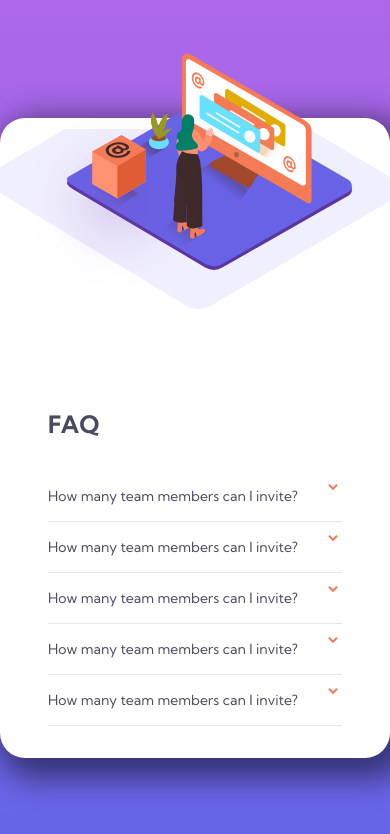
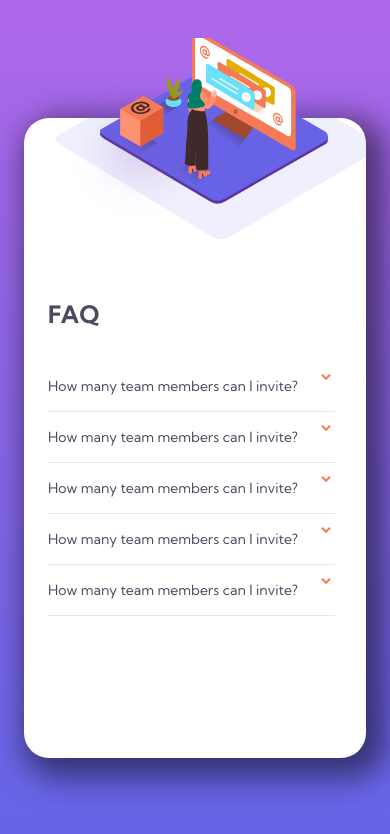
Before and after one commit to lumiciobanu/faq-accordion, a plain HTML site: page index.html in a window 390 px wide. Drawn offline with Linux system fonts and the light colour scheme; files whose address does not match are found by name.

Commit message:
mobile polishing

```diff
--- a/style.css
+++ b/style.css
@@ -35,6 +35,8 @@ body {
         height: 40rem;
         margin-top: 4rem;
         margin-bottom: 2rem;
+        margin-left: 1.5rem;
+        margin-right: 1.5rem;
     }
 }
 .image-box {
@@ -50,10 +52,10 @@ body {
 @media (max-width: 768px) {
     .image-box {
         width: 100%;
-        height: 58%;
+        height: 47%;
         background-image: url(./images/illustration-woman-online-mobile.svg), url(./images//bg-pattern-mobile.svg);
         margin-top: -5rem;
-        background-size: 20rem, 26rem;
+        background-size: 16rem, 20rem;
         background-position: bottom 120px right 38px, bottom 100px right -10px;
         position: relative;
 
@@ -72,8 +74,10 @@ body {
 
 @media (max-width: 768px) {
     .accordion-container {
-        width: 100%;
-        padding: 0 3rem;
+        width: 98%;
+        padding: 0 1.5rem;
+        margin-top: -40px;
+
     }
 }
 
```
Also changed, not shown: index.html (+0 -22 lines).
